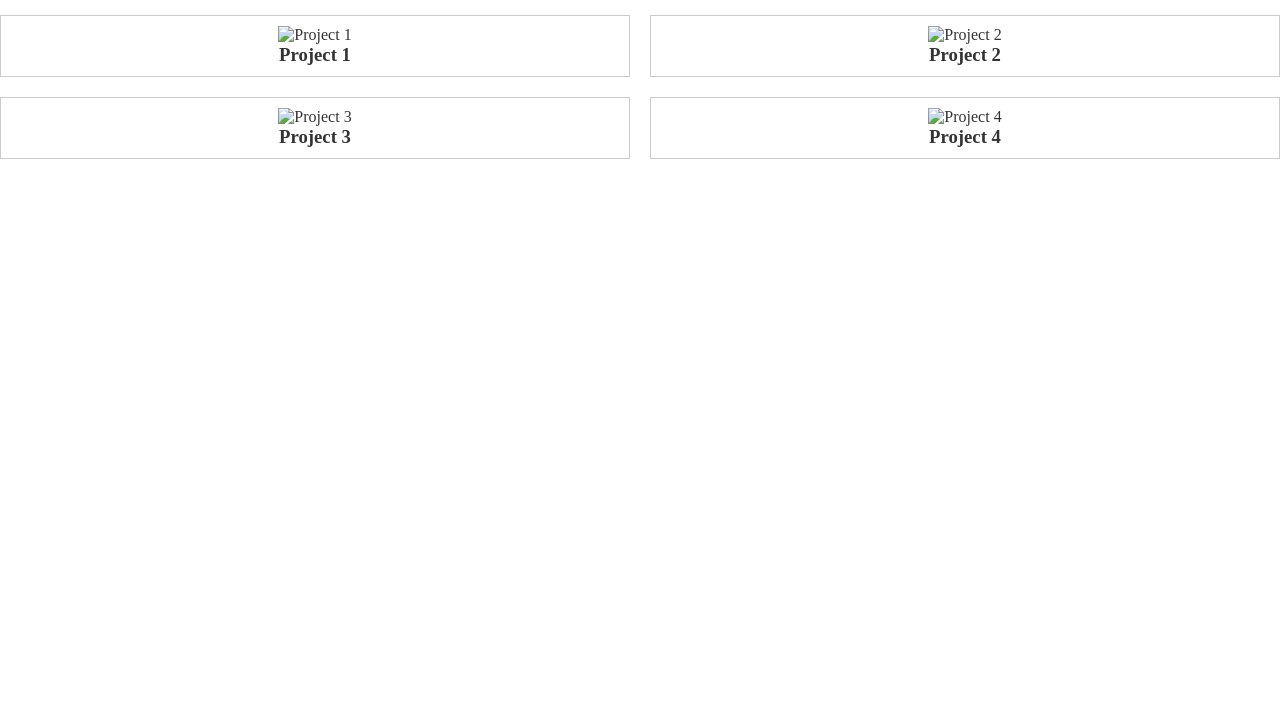
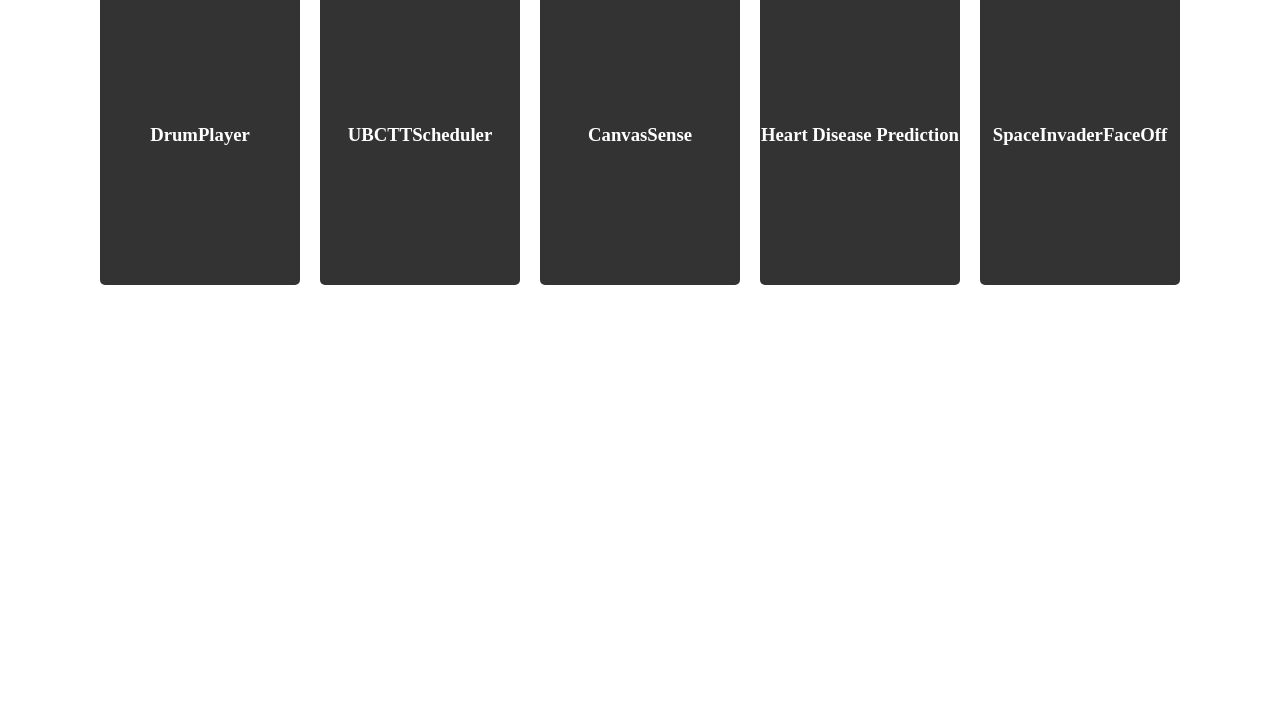
Before and after one commit to ManDag004/manan-daga, a plain HTML site: page projects.html in a window 1280 px wide. Shown: the part 72-800 px from the top of the page. Drawn offline with nearby package versions, Linux system fonts and the light colour scheme.

Commit message:
Update Projects Section with Flippable Cards

```diff
--- a/projects.html
+++ b/projects.html
@@ -10,26 +10,64 @@
   <script src="./script.js"></script>
   <script src="https://cdnjs.cloudflare.com/ajax/libs/gsap/3.12.2/gsap.min.js"></script>
 </head>
-<body>
-  <header>
-    <section id="projects">
+<body style="overflow: auto">
+  <section id="projects">
     <h2>Projects</h2>
     <div class="project-grid">
       <div class="project-card">
-        <img src="" alt="Project 1">
-        <h3>Project 1</h3>
+        <div class="project-card-inner">
+          <div class="project-card-front">
+            <h3>DrumPlayer</h3>
+          </div>
+          <div class="project-card-back">
+            <p>This application will consist of a GUI representing a drum set, wherein each part of the set could be controlled by keyboard to make sounds.</p>
+            <a href="https://github.com/ManDag004/Drum-Player.git">view</a>
+          </div>
+        </div>
       </div>
       <div class="project-card">
-        <img src="" alt="Project 2">
-        <h3>Project 2</h3>
+        <div class="project-card-inner">
+          <div class="project-card-front">
+            <h3>UBCTTScheduler</h3>
+          </div>
+          <div class="project-card-back">
+            <p>An automatic scheduling application designed to help students at the University of British Columbia efficiently plan their academic schedules. This powerful tool combines a React frontend with a Django backend.</p>
+            <a href="https://github.com/ManDag004/UBCTimeTableScheduler.git">view</a>
+          </div>
+        </div>
       </div>
       <div class="project-card">
-        <img src="" alt="Project 3">
-        <h3>Project 3</h3>
+        <div class="project-card-inner">
+          <div class="project-card-front">
+            <h3>CanvasSense</h3>
+          </div>
+          <div class="project-card-back">
+            <p>This app uses the Canvas API to  extract info about a student and ccan answer any question rellaing to their course deadlines, announcements etc.</p>
+            <a href="https://github.com/dhawal-rathore/hack-la-2023-lackers.git">view</a>
+          </div>
+        </div>
       </div>
       <div class="project-card">
-        <img src="" alt="Project 4">
-        <h3>Project 4</h3>
+        <div class="project-card-inner">
+          <div class="project-card-front">
+            <h3>Heart Disease Prediction</h3>
+          </div>
+          <div class="project-card-back">
+            <p>Model creaed in R that can predict whether a person has heart diseases or not based on different health stats.</p>
+            <a href="https://github.com/Codingisinmyblud/DSCI100-Group-Project.git">view</a>
+          </div>
+        </div>
+      </div>
+      <div class="project-card">
+        <div class="project-card-inner">
+          <div class="project-card-front">
+            <h3>SpaceInvaderFaceOff</h3>
+          </div>
+          <div class="project-card-back">
+            <p>A multiplayer game developed using pygame. Two players keep their laptops side-by-side and battle with their spaceships. The bullets have the ability to go across the screen to the other player's screen.</p>
+            <a href="https://github.com/Codingisinmyblud/DSCI100-Group-Project.git">view</a>
+          </div>
+        </div>
       </div>
     </div>
   </section>
--- a/style.css
+++ b/style.css
@@ -9,11 +9,20 @@
   --color-num: 255;
 }
 
+/* hide scrollbar */
+
+
+body::-webkit-scrollbar {
+  display: none;
+}
+
 html, body {
   background-color: var(--background-color);
   width: 100%;
   height: 100%;
   overflow: hidden;
+  -ms-overflow-style: none;
+  scrollbar-width: none;
 }
 
 h1, h2 {
@@ -25,7 +34,6 @@ header {
   background-color: var(--background-color);
   color: var(--text-color);
   text-align: center;
-  padding: 10px 0;
 }
 
 .menu-icon {
@@ -118,23 +126,78 @@ header {
 
 section {
   height: 100vh;
+  padding: 20px 0;
+  box-sizing: border-box;
+}
+
+#projects {
+  text-align: center;
 }
 
 .project-grid {
-  display: grid;
-  grid-template-columns: repeat(2, 1fr);
-  grid-gap: 20px;
-  margin-top: 30px;
+  display: flex;
+  flex-wrap: wrap;
+  justify-content: center;
 }
 
 .project-card {
-  border: 1px solid #ccc;
-  padding: 10px;
-  text-align: center;
+  width: 200px;
+  height: 300px;
+  margin: 10px;
+  perspective: 1000px;
 }
 
-.project-card img {
-  max-width: 100%;
+.project-card-inner {
+  width: 100%;
+  height: 100%;
+  transform-style: preserve-3d;
+  transition: transform 0.4s;
+}
+
+.project-card:hover .project-card-inner {
+  transform: rotateY(180deg);
+}
+
+.project-card-front,
+.project-card-back {
+  width: 100%;
+  height: 100%;
+  position: absolute;
+  backface-visibility: hidden;
+  background-color: var(--text-color);
+  color: var(--background-color);
+  display: flex;
+  border-radius: 5px;
+}
+
+.project-card-front {
+  align-items: center;
+  justify-content: center;
+}
+
+.project-card-back {
+  flex-direction: column;
+  justify-content: space-around;
+  transform: rotateY(180deg);
+}
+
+.project-card-back a {
+  text-align: right;
+  padding: 10px;
+  text-decoration: underline;
+  color: var(--background-color);
+  opacity: 0.5;
+}
+
+.project-card-back p {
+  text-align: justify;
+  font-size: 14px;
+  padding: 10px;
+}
+
+.project-card-front p {
+  margin: 10px;
+  text-align: center;
 }
 
 footer {
```
